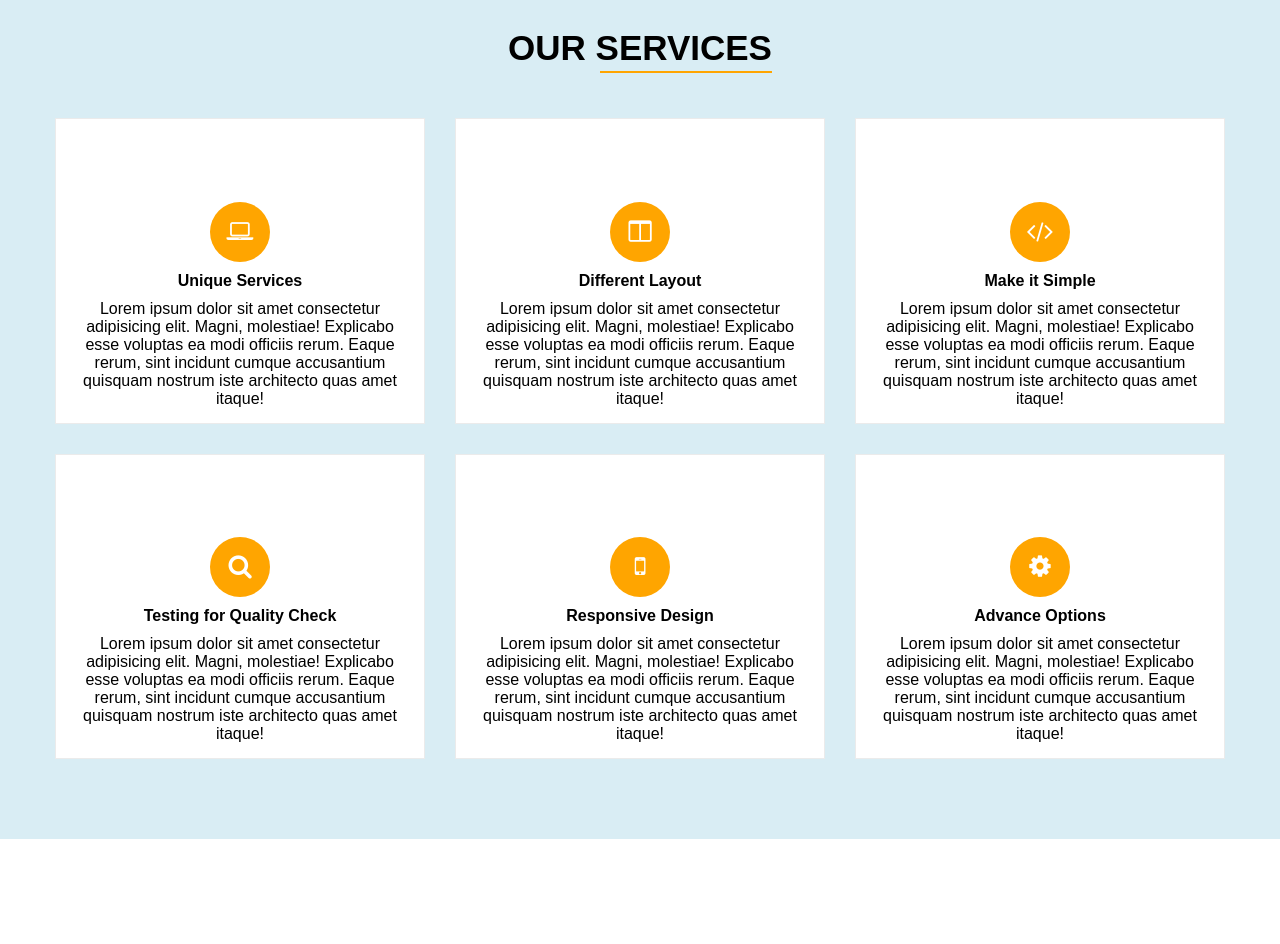
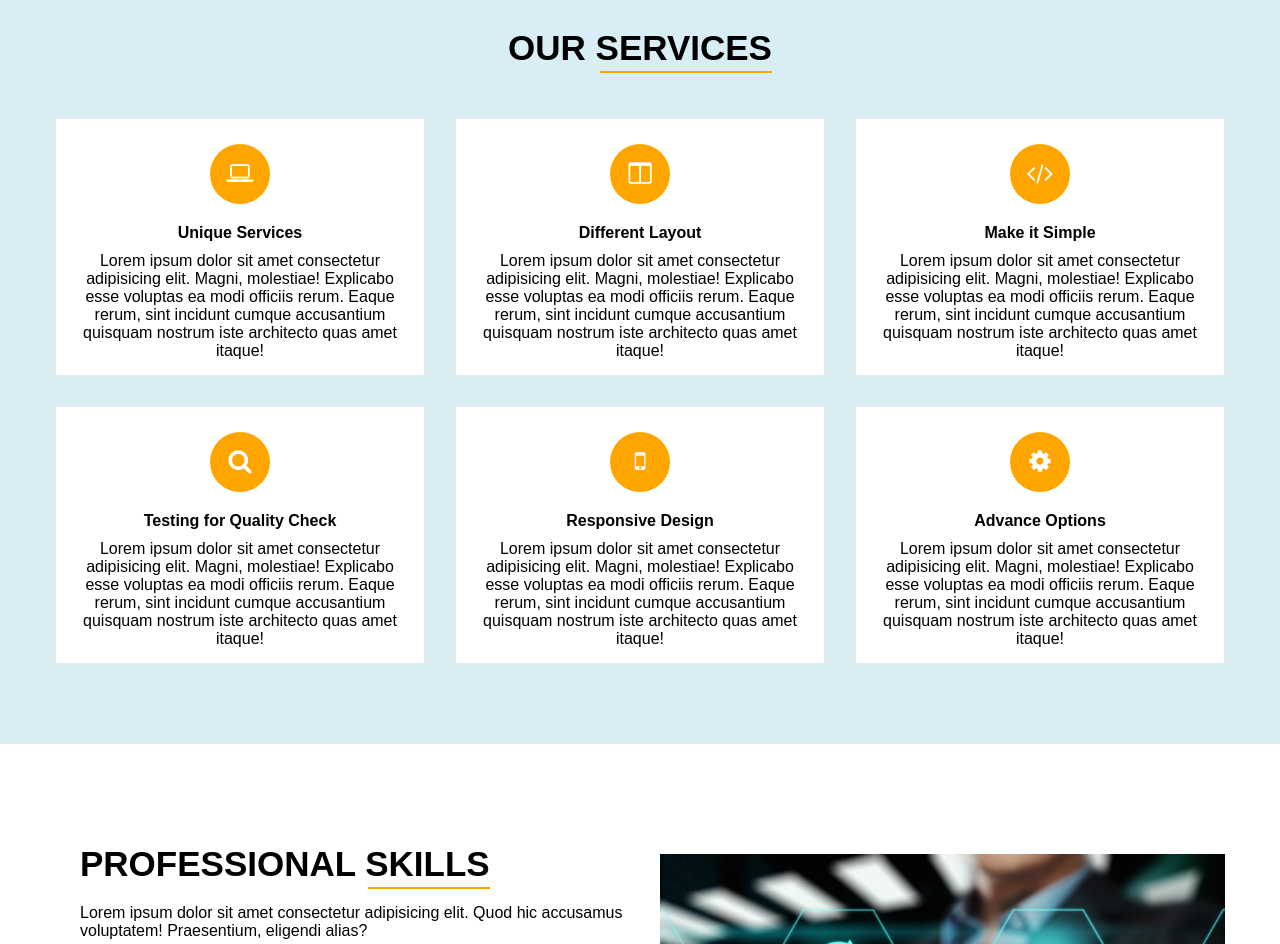
Before and after one commit to alamgiraub28/Portfolio-of-Alamgir, a plain HTML site: page index.html in a window 1280 px wide. Shown: the part 1593-2537 px from the top of the page. Drawn offline with Linux system fonts and the light colour scheme.

Commit message:
sevice section updated

```diff
--- a/style.css
+++ b/style.css
@@ -349,7 +349,7 @@ margin:0 0 5px;
                 font-size: 25px;
                 font-weight:500;
                 color:white;
-                margin-top:20%;
+                margin:10px;
 
             }
 /* End Service section*/
```
